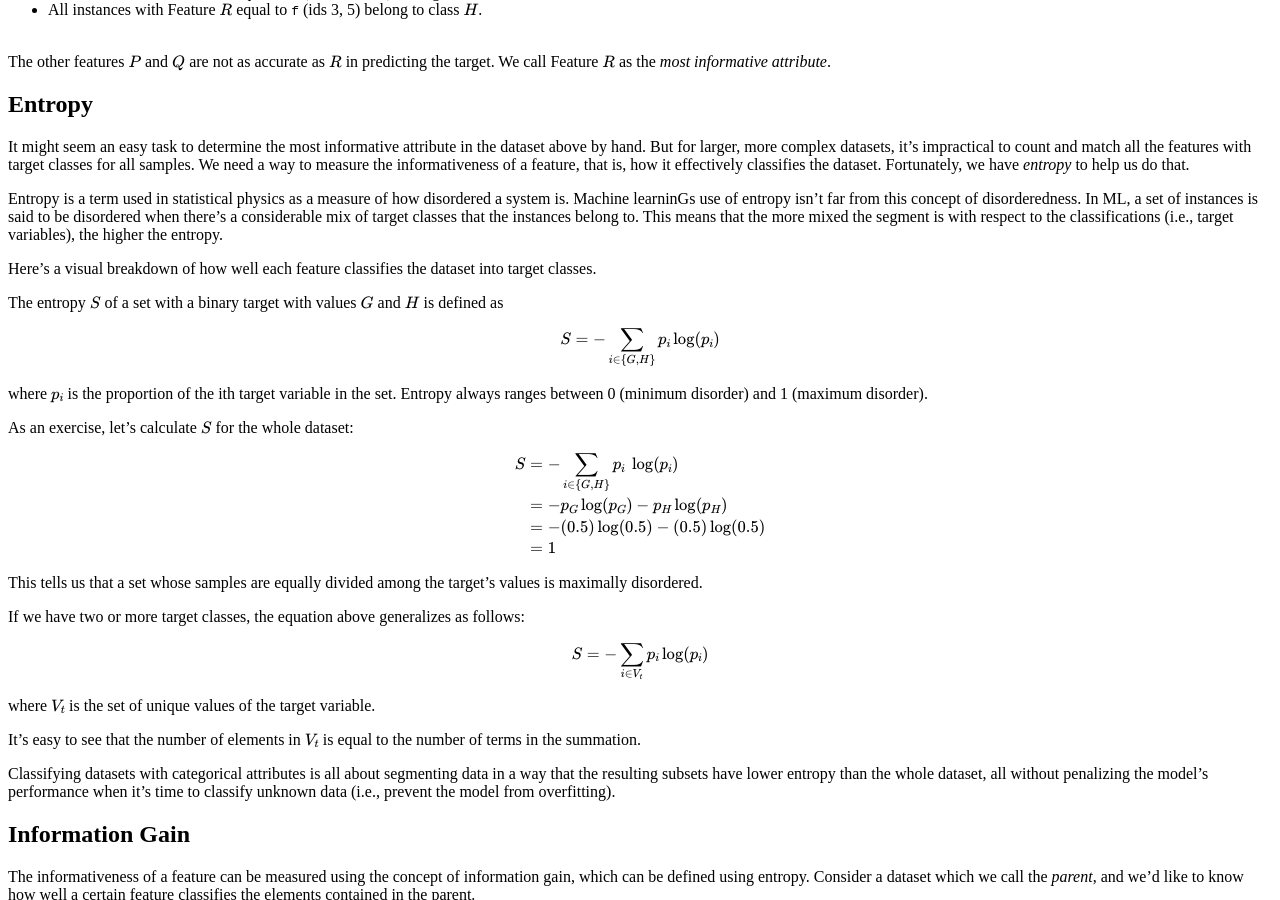
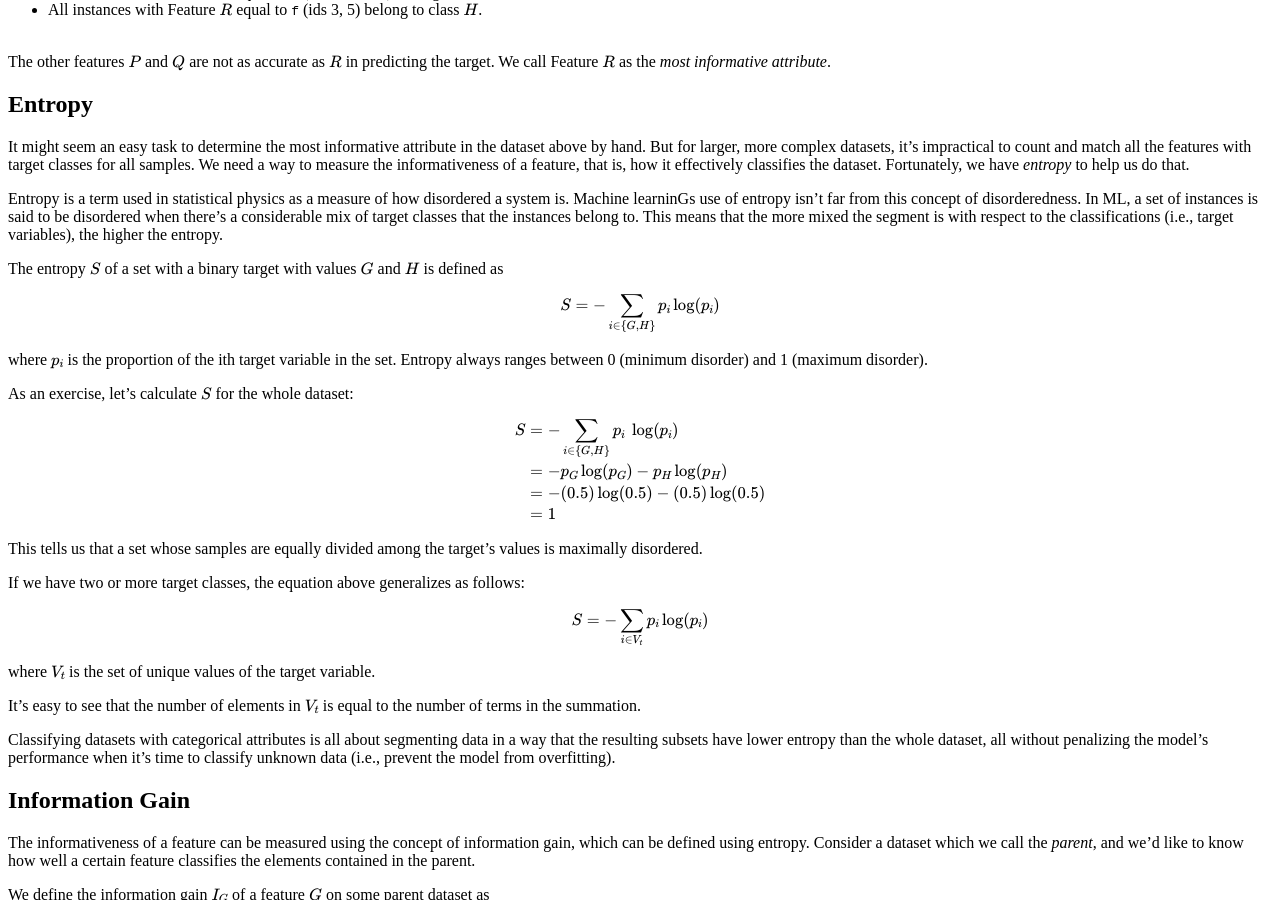
Before and after one commit to adlersantos/adlersantos.github.io, a Jekyll site: the page built from _posts/2017-03-31-machine-learning-entropy-and-classification.md, in a window 1280 px wide and 900 px high, scrolled down 494 px. Built offline with Jekyll 4.4.1, drawn with Linux system fonts in a browser that asks for light colours; nearby versions of some CDN libraries; formulas are drawn with MathJax 3.

Commit message:
removed diagram statement

```diff
--- a/_posts/2017-03-31-machine-learning-entropy-and-classification.md
+++ b/_posts/2017-03-31-machine-learning-entropy-and-classification.md
@@ -31,10 +31,6 @@ The other features $P$ and $Q$ are not as accurate as $R$ in predicting the targ
 It might seem an easy task to determine the most informative attribute in the dataset above by hand. But for larger, more complex datasets, it's impractical to count and match all the features with target classes for all samples. We need a way to measure the informativeness of a feature, that is, how it effectively classifies the dataset. Fortunately, we have _entropy_ to help us do that.
 
 Entropy is a term used in statistical physics as a measure of how disordered a system is. Machine learninGs use of entropy isn't far from this concept of disorderedness. In ML, a set of instances is said to be disordered when there's a considerable mix of target classes that the instances belong to. This means that the more mixed the segment is with respect to the classifications (i.e., target variables), the higher the entropy.
-
-Here's a visual breakdown of how well each feature classifies the dataset into target classes.
-
-
 
 The entropy $S$ of a set with a binary target with values $G$ and $H$ is defined as
 
```
